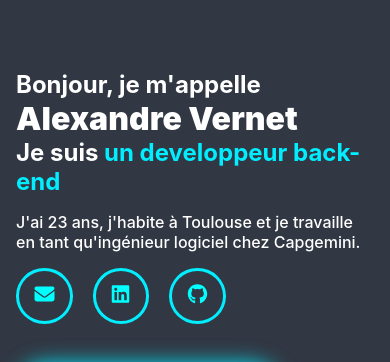
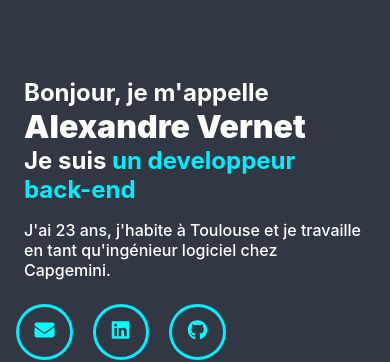
Before and after one commit to Alexandre-Vernet/portfolio, a React (Create React App) app: page / in a window 390 px wide. Shown: the part 246-608 px from the top of the page. Built offline with nearby package versions, Linux system fonts and the light colour scheme.

Commit message:
feat(responsive): Add padding on text

```diff
--- a/src/components/About/About.scss
+++ b/src/components/About/About.scss
@@ -20,6 +20,7 @@
             flex-direction: column;
             justify-content: flex-start;
             text-align: left;
+
 
             h1 {
                 font-size: 4em;
@@ -115,8 +116,12 @@
             margin-top: 450px;
             padding: 1em;
 
-            .text > h1 {
-                font-size: 3em;
+            .text {
+                padding: .5em;
+
+                h1 {
+                    font-size: 3em;
+                }
             }
         }
 
```
